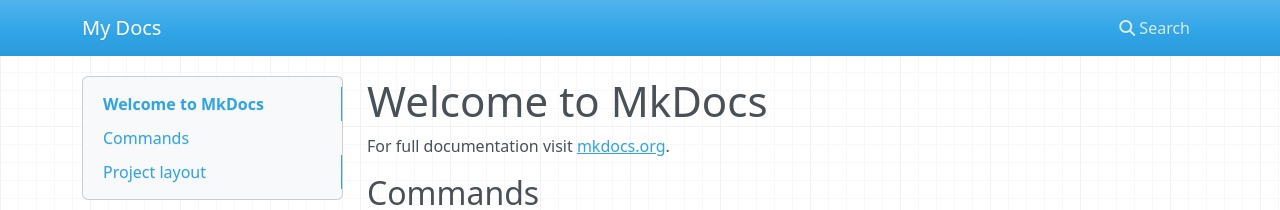
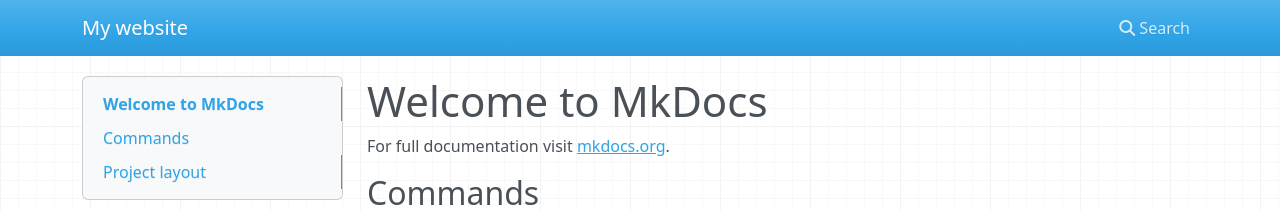
Before and after one commit to cityhunterxx/cityhunterxx.github.io, an MkDocs documentation site: the page built from docs/index.md, in a window 1280 px wide. Shown: the top 210 px of the page. Built offline with MkDocs 1.6.1, drawn with Linux system fonts in a browser that asks for light colours; nearby versions of some CDN libraries.

Commit message:
change the website name of mkdocss

```diff
--- a/mkdocs.yml
+++ b/mkdocs.yml
@@ -1 +1 @@
-site_name: My Docs
+site_name: My website
```
